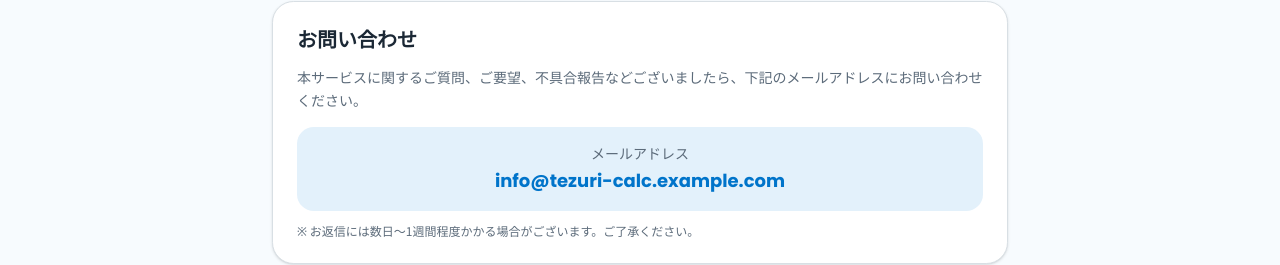
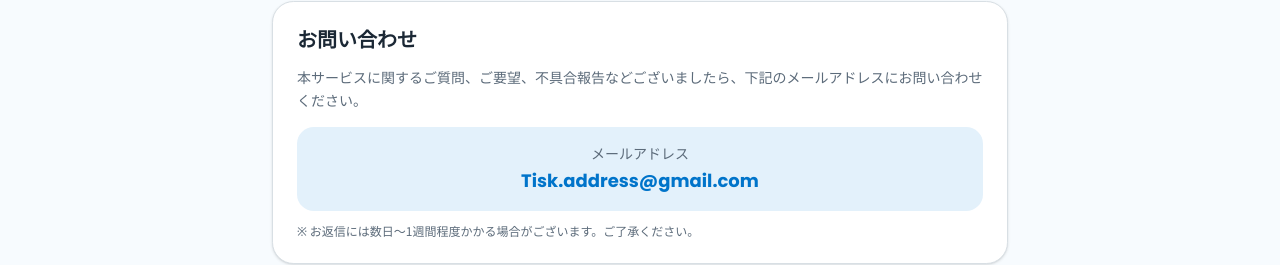
Before and after one commit to systemcmd0122/salary-calculator-website, a Next.js app: page /about in a window 1280 px wide. Shown: the part 778-1043 px from the top of the page. Built offline with nearby package versions, Linux system fonts and the light colour scheme.

Commit message:
chore: update contact email address

```diff
--- a/app/about/page.tsx
+++ b/app/about/page.tsx
@@ -80,7 +80,7 @@ export default function AboutPage() {
             </p>
             <div className="mt-4 rounded-xl bg-secondary p-4 text-center">
               <p className="text-sm text-muted-foreground">メールアドレス</p>
-              <p className="mt-1 font-display text-lg font-bold text-primary">info@tezuri-calc.example.com</p>
+              <p className="mt-1 font-display text-lg font-bold text-primary">Tisk.address@gmail.com</p>
             </div>
             <p className="mt-3 text-xs text-muted-foreground">
               ※ お返信には数日〜1週間程度かかる場合がございます。ご了承ください。
```
